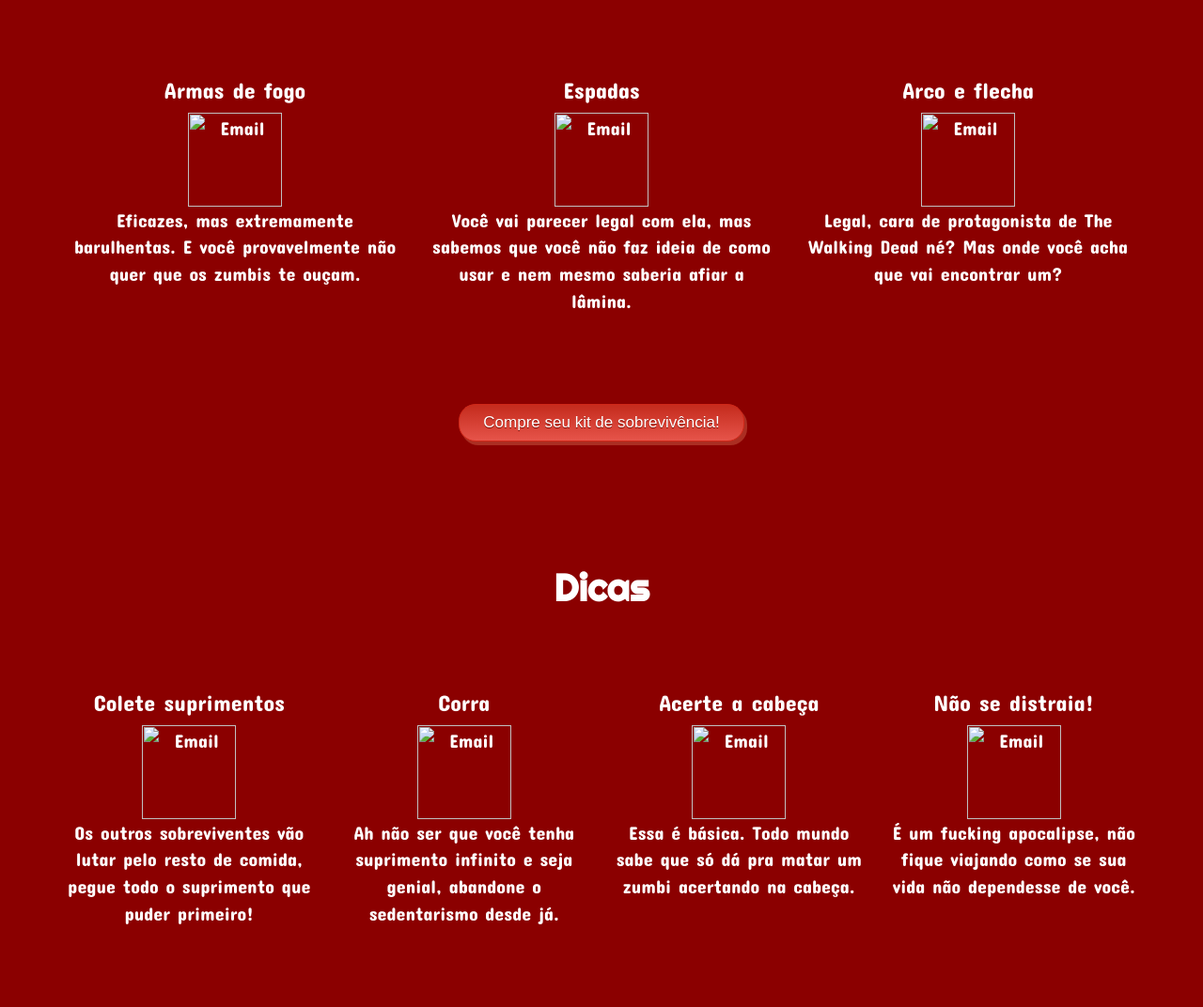
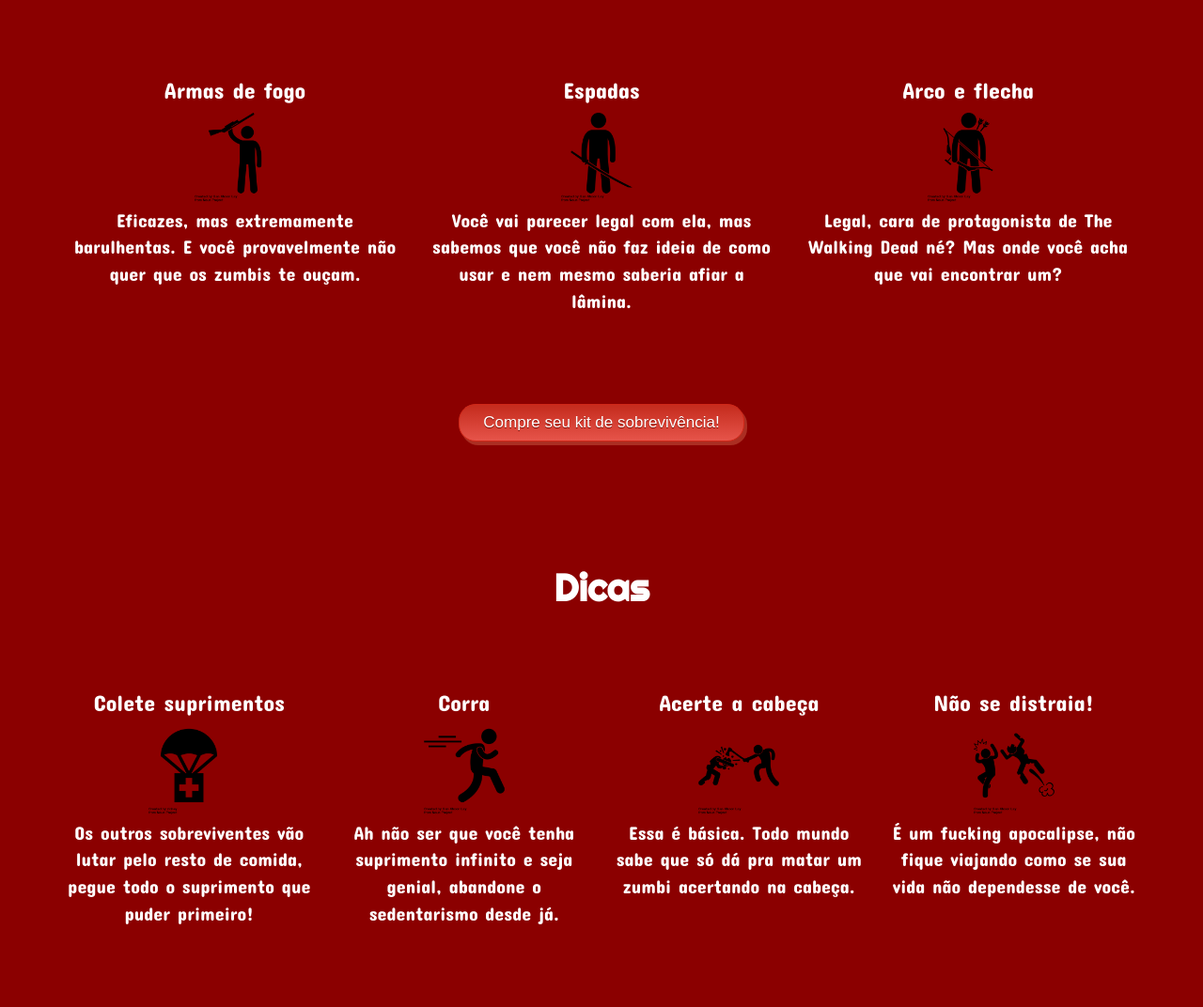
Before and after one commit to AnaRaquel/Teste-PageWeb, a plain HTML site: page index.html in a window 1280 px wide. Shown: the part 960-2032 px from the top of the page at 94% size. Drawn offline with nearby package versions, Linux system fonts and the light colour scheme.

Commit message:
tirei da pasta images

```diff
--- a/index.html
+++ b/index.html
@@ -25,7 +25,7 @@
           <div class="cabecalho">
                 <br>
     <br>
-          <img src="images/1.png" alt="Email" width="200px">
+          <img src="1.png" alt="Email" width="200px">
           <p>Criamos um site inútil com dicas inúteis de como matar zumbis, caso aconteça um apocalipse :D</p>
           </div>
         </center>
@@ -40,21 +40,21 @@
         <div class="row">
          <div class="col-xs-12 col-sm-4">
           <div class="cards"><h3>Armas de fogo</h3>
-          <img src="images/3.png" alt="Email" width="100px">
+          <img src="3.png" alt="Email" width="100px">
           <p>Eficazes, mas extremamente barulhentas. E você provavelmente não quer que os zumbis te ouçam.</p></div>
           <br><br><br>
         </div>
 
       <div class="col-xs-12 col-sm-4">
         <div class="cards"><h3>Espadas</h3>
-        <img src="images/4.png" alt="Email" width="100px">
+        <img src="4.png" alt="Email" width="100px">
         <p>Você vai parecer legal com ela, mas sabemos que você não faz ideia de como usar e nem mesmo saberia afiar a lâmina.</p></div>
         <br><br><br>
       </div>
 
     <div class="col-xs-12 col-sm-4">
       <div class="cards"><h3>Arco e flecha</h3>
-      <img src="images/5.png" alt="Email" width="100px">
+      <img src="5.png" alt="Email" width="100px">
      <p>Legal, cara de protagonista de The Walking Dead né? Mas onde você acha que vai encontrar um?</p></div>     </div>
     </div>
   </div>
@@ -74,27 +74,27 @@
         <div class="row">
           <div class="col-xs-12 col-sm-6 col-mg-4 col-lg-3">
             <div class="cards"><h3>Colete suprimentos</h3>
-            <img src="images/6.png" alt="Email" width="100px">
+            <img src="6.png" alt="Email" width="100px">
             <p>Os outros sobreviventes vão lutar pelo resto de comida, pegue todo o suprimento que puder primeiro!</p>
             </div>
           <br><br><br>
           </div>
 
           <div class="col-xs-12 col-sm-6 col-mg-4 col-lg-3">  <div class="cards"><h3>Corra</h3>
-            <img src="images/7.png" alt="Email" width="100px">
+            <img src="7.png" alt="Email" width="100px">
             <p>Ah não ser que você tenha suprimento infinito e seja genial, abandone o sedentarismo desde já.</p>
             </div>
           <br><br><br>
           </div>
 
           <div class="col-xs-12 col-sm-6 col-mg-4 col-lg-3">  <div class="cards"><h3>Acerte a cabeça</h3>
-            <img src="images/8.png" alt="Email" width="100px">
+            <img src="8.png" alt="Email" width="100px">
             <p>Essa é básica. Todo mundo sabe que só dá pra matar um zumbi acertando na cabeça.</p>
             </div>
           </div>
 
           <div class="col-xs-12 col-sm-6 col-mg-4 col-lg-3">  <div class="cards"><h3>Não se distraia!</h3>
-            <img src="images/11.png" alt="Email" width="100px">
+            <img src="11.png" alt="Email" width="100px">
            <p>É um fucking apocalipse, não fique viajando como se sua vida não dependesse de você.</p>
             </div>
           </div>
```
